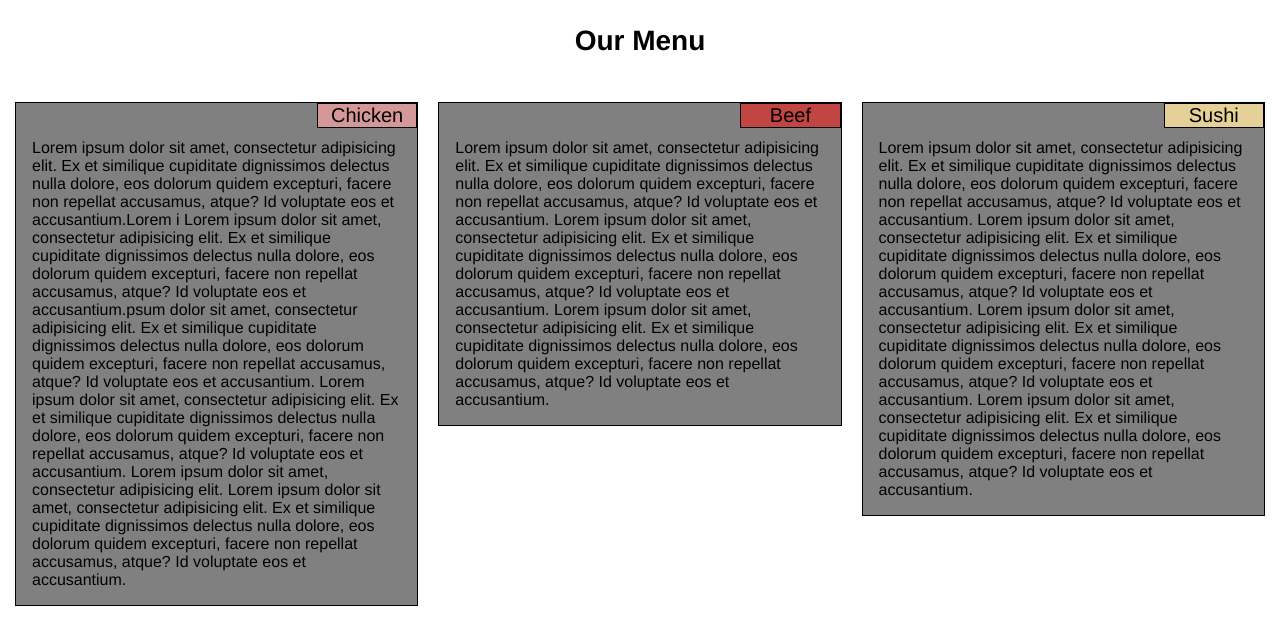
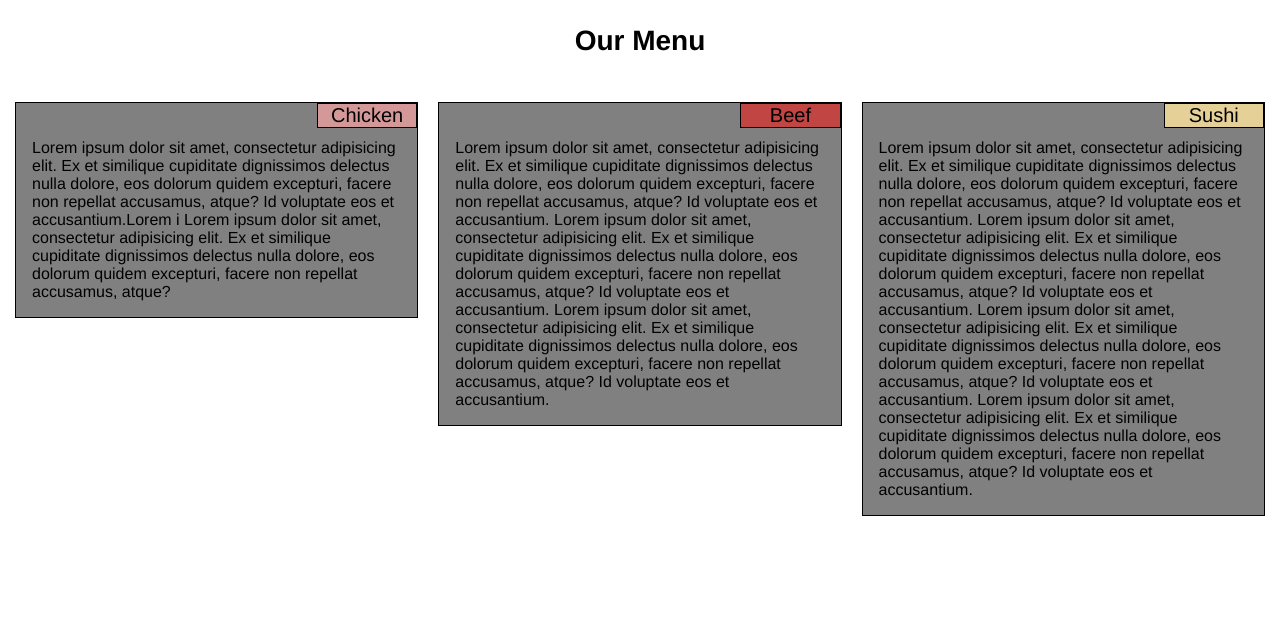
Before and after one commit to unclenicolini/module2, a plain HTML site: page index.html in a window 1280 px wide. Drawn offline with Linux system fonts and the light colour scheme.

Commit message:
Update index.html

```diff
--- a/index.html
+++ b/index.html
@@ -3,7 +3,7 @@
 <head>
 	<meta charset="utf-8">
 	<meta name="viewport" content="width=device-width, initial-scale=1">
-	<title>Assiggnment Solution for Module 2</title>
+	<title>Solution for Module 2</title>
 	<link rel="stylesheet" href="css/style.css">
 </head>
 <body>
@@ -12,7 +12,7 @@
 		<div class="col-dtp-4 col-tbl-6 col-mob-12">
 			<section>
 				<p class="title" id="s1">Chicken</p>
-				<p class="content">Lorem ipsum dolor sit amet, consectetur adipisicing elit. Ex et similique cupiditate dignissimos delectus nulla dolore, eos dolorum quidem excepturi, facere non repellat accusamus, atque? Id voluptate eos et accusantium.Lorem i Lorem ipsum dolor sit amet, consectetur adipisicing elit. Ex et similique cupiditate dignissimos delectus nulla dolore, eos dolorum quidem excepturi, facere non repellat accusamus, atque? Id voluptate eos et accusantium.psum dolor sit amet, consectetur adipisicing elit. Ex et similique cupiditate dignissimos delectus nulla dolore, eos dolorum quidem excepturi, facere non repellat accusamus, atque? Id voluptate eos et accusantium. Lorem ipsum dolor sit amet, consectetur adipisicing elit. Ex et similique cupiditate dignissimos delectus nulla dolore, eos dolorum quidem excepturi, facere non repellat accusamus, atque? Id voluptate eos et accusantium. Lorem ipsum dolor sit amet, consectetur adipisicing elit. Lorem ipsum dolor sit amet, consectetur adipisicing elit. Ex et similique cupiditate dignissimos delectus nulla dolore, eos dolorum quidem excepturi, facere non repellat accusamus, atque? Id voluptate eos et accusantium.
+				<p class="content">Lorem ipsum dolor sit amet, consectetur adipisicing elit. Ex et similique cupiditate dignissimos delectus nulla dolore, eos dolorum quidem excepturi, facere non repellat accusamus, atque? Id voluptate eos et accusantium.Lorem i Lorem ipsum dolor sit amet, consectetur adipisicing elit. Ex et similique cupiditate dignissimos delectus nulla dolore, eos dolorum quidem excepturi, facere non repellat accusamus, atque?
 				</p>
 			</section>
 		</div>
```
